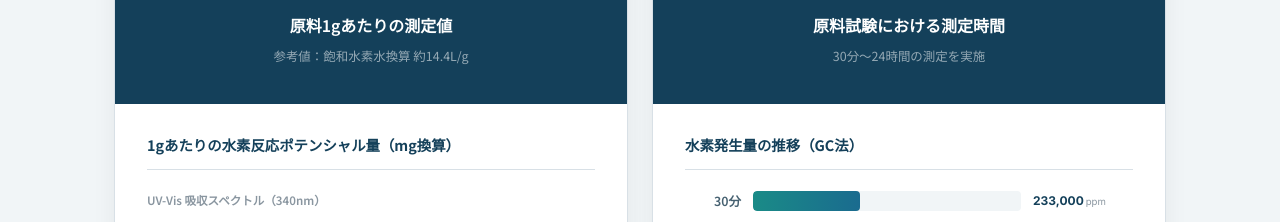
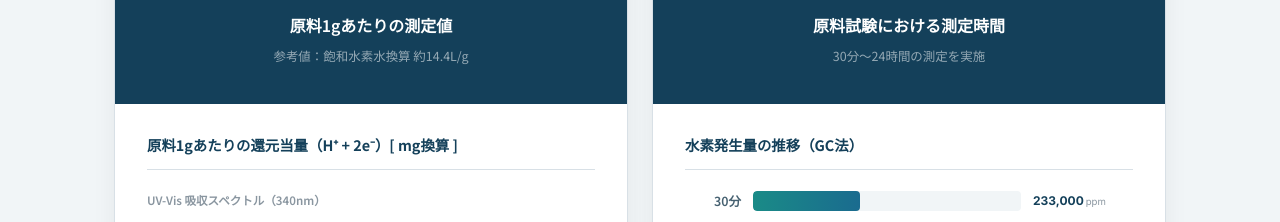
Before and after one commit to Appricot-jp/jerrygo, a plain HTML site: page index.html in a window 1280 px wide. Shown: the part 2040-2262 px from the top of the page. Drawn offline with Linux system fonts and the light colour scheme.

Commit message:
fix: 見出しを原料1gあたりの還元当量に修正
Co-Authored-By: Claude Opus 4.6 <noreply@anthropic.com>

```diff
--- a/index.html
+++ b/index.html
@@ -1350,7 +1350,7 @@
 <p class="evidence-big-sub">参考値：飽和水素水換算 約14.4L/g</p>
 </div>
 <div class="evidence-detail">
-<h3 class="evidence-h">1gあたりの水素反応ポテンシャル量（mg換算）</h3>
+<h3 class="evidence-h">原料1gあたりの還元当量（H⁺ + 2e⁻）[ mg換算 ]</h3>
 <p class="evidence-visual-title">UV-Vis 吸収スペクトル（340nm）</p>
 <div class="evidence-bar-group">
 <div class="evidence-bar-row">
```
